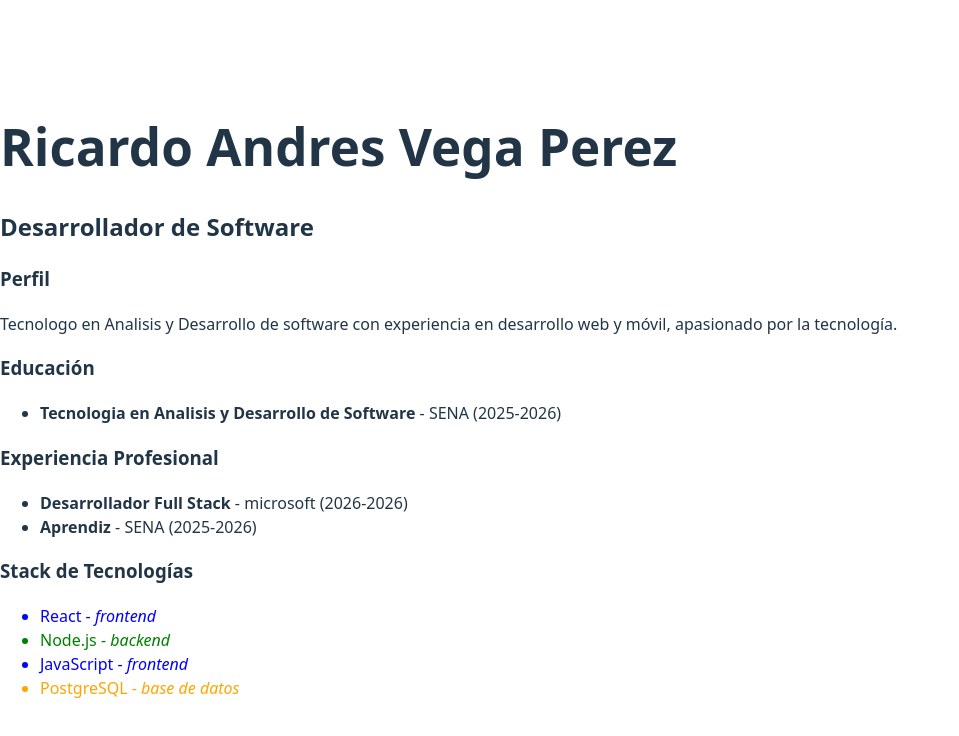
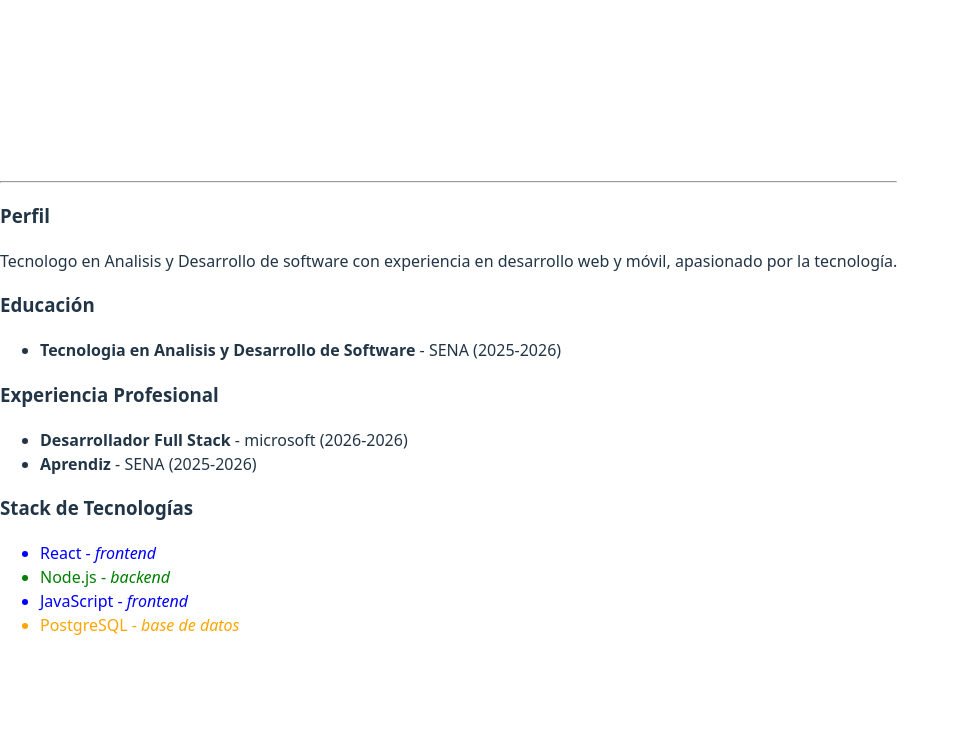
Before and after one commit to ricardo778/cv-props-react-ricardo-vega, a React (Vite) app: page / in a window 1280 px wide. Shown: the top 736 px of the page, without its empty margins (0-959 px from the left). Built offline with nearby package versions, Linux system fonts and the light colour scheme.

Commit message:
feat: componente CabeceraCV ahora recibe props

```diff
--- a/src/components/CabeceraCV.jsx
+++ b/src/components/CabeceraCV.jsx
@@ -1,8 +1,10 @@
-export default function CabeceraCV() {
+// src/components/CabeceraCV.jsx
+export default function CabeceraCV(props) {
   return (
     <header>
-      <h1>Ricardo Andres Vega Perez</h1>
-      <h2>Desarrollador de Software</h2>
+      <h1>{props.nombre}</h1>
+      <h2>{props.profesion}</h2>
+      <hr />
     </header>
   );
 }
```
